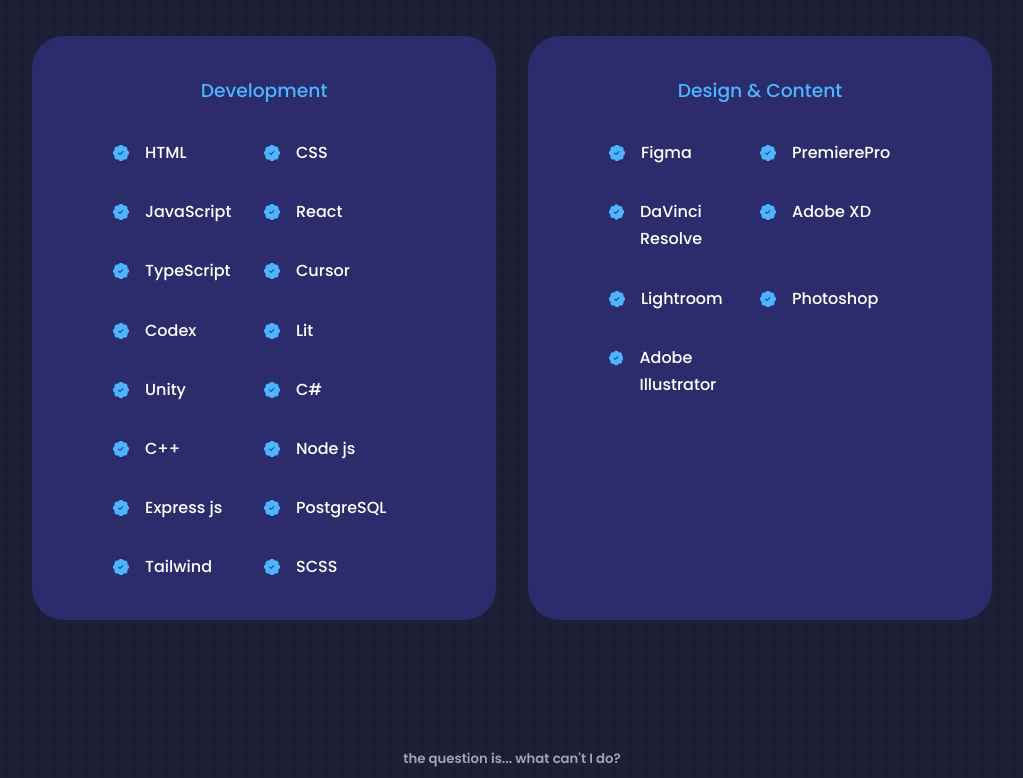
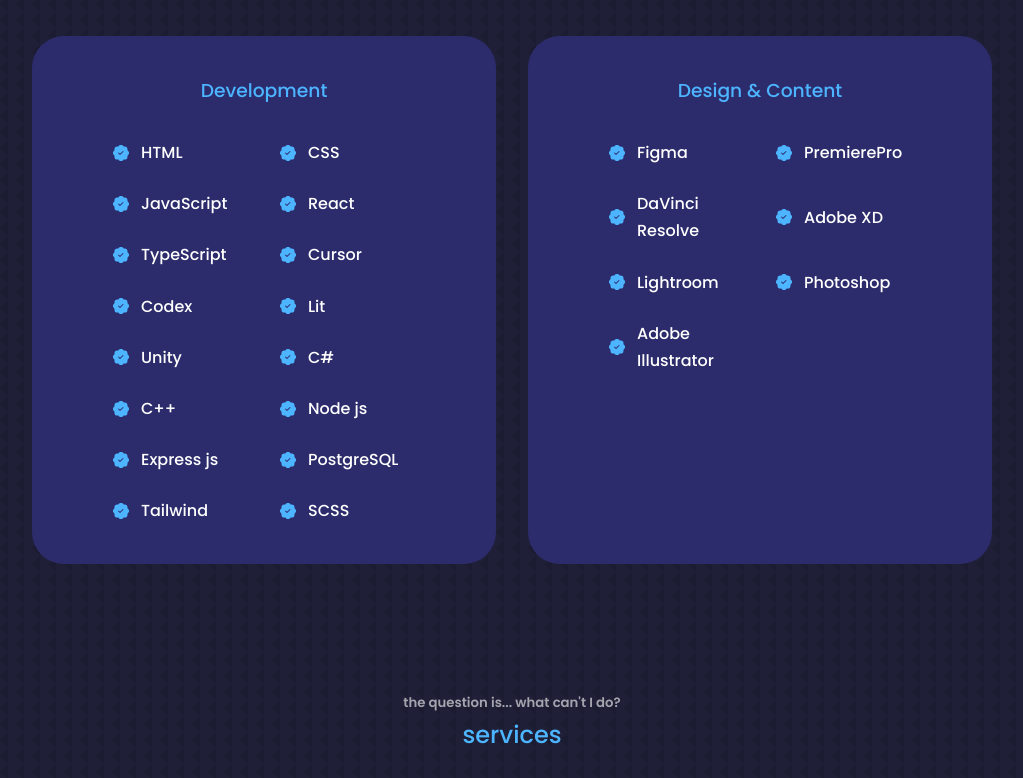
Before and after one commit to GiuliaIvan/portfolio-updatedVersion, a React (Create React App) app: page / in a window 1280 px wide. Shown: the part 1780-2558 px from the top of the page, without its empty margins (128-1151 px from the left). Built offline with nearby package versions, Linux system fonts and the light colour scheme.

Commit message:
experience css improvements

```diff
--- a/src/components/experience/experience.css
+++ b/src/components/experience/experience.css
@@ -27,21 +27,32 @@
 .experience__content {
     display: grid;
     grid-template-columns: 1fr 1fr;
-    row-gap: 2rem;
+    row-gap: 1.5rem;
+    column-gap: 2rem;
 }
 
 .experience__details {
     display: flex;
-    gap: 1rem;
+    gap: 0.75rem;
+    align-items: center;
 }
 
-.text-light {
+.experience__details:nth-child(odd) {
+    justify-self: start;
+}
+
+.experience__details:nth-child(even) {
+    justify-self: start;
+}
+
+.experience__details .text-light {
     display: none;
 }
 
 .experience__details-icon {
-    margin-top: 6px;
     color: var(--color-primary);
+    font-size: 1rem;
+    flex-shrink: 0;
 }
 
 
```
